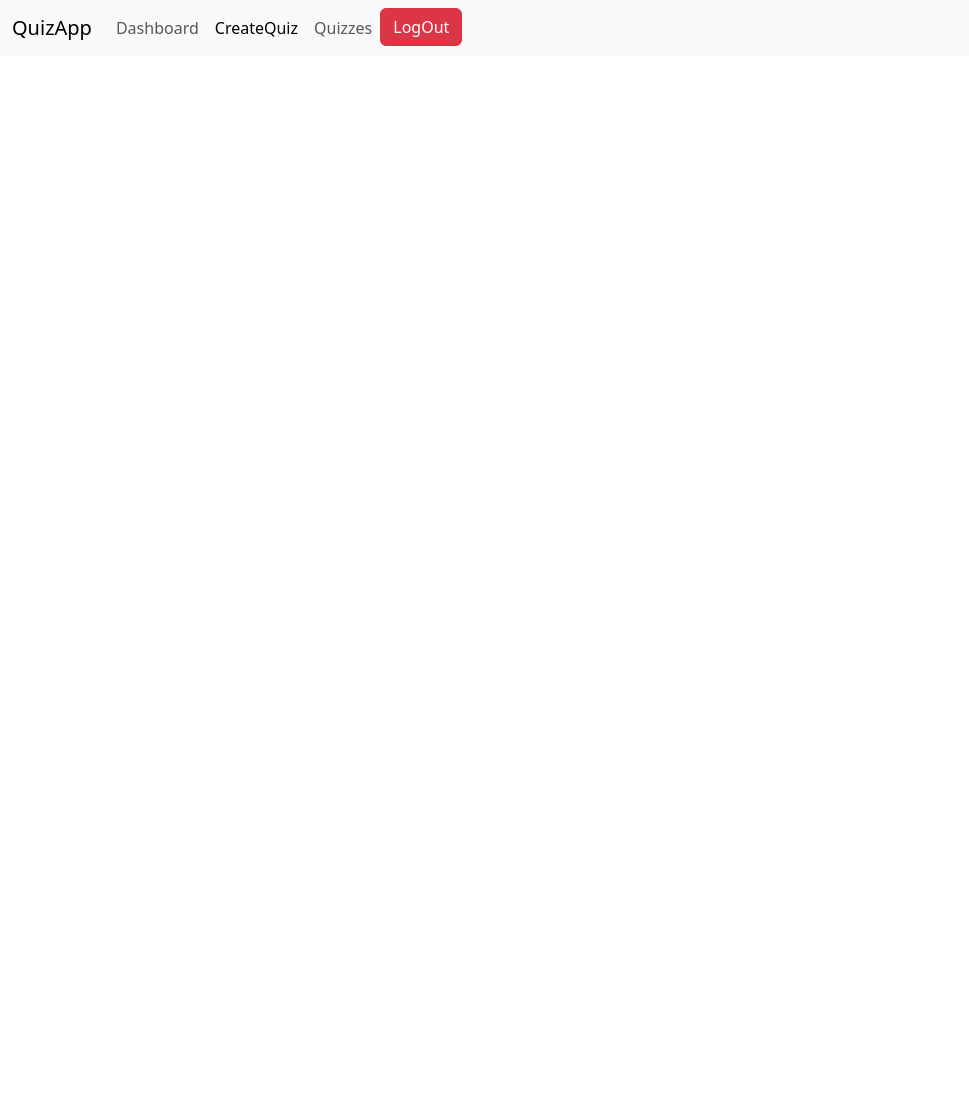
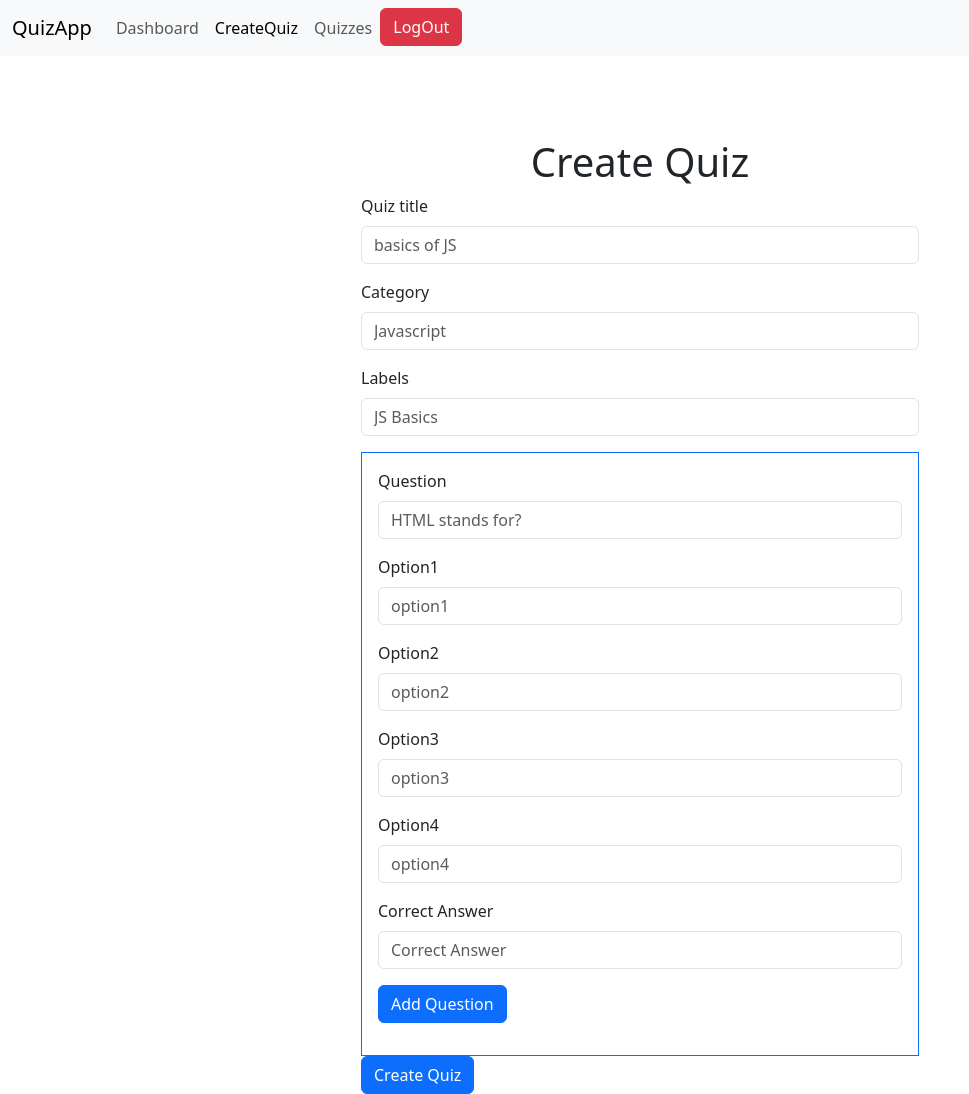
Before and after one commit to 0vai5/SMIT, a plain HTML site: page QuizApp-Firebase/admin/create-quiz/create-quiz.html in a window 1280 px wide. Shown: the whole page, without its empty margins (0-969 px from the left). Before the commit the page ends 800 px from the top, so only its background shows below. Drawn offline with nearby package versions, Linux system fonts and the light colour scheme.

Commit message:
Add create quiz functionality and improve quizzes display

```diff
--- /dev/null
+++ b/QuizApp-Firebase/admin/create-quiz/create-quiz.css
@@ -0,0 +1,3 @@
+.container {
+    margin-top: 10rem;
+}
--- a/QuizApp-Firebase/admin/create-quiz/create-quiz.html
+++ b/QuizApp-Firebase/admin/create-quiz/create-quiz.html
@@ -7,6 +7,7 @@
     <title>FIREBASEQuiz - Create Quiz</title>
     <link href="https://cdn.jsdelivr.net/npm/bootstrap@5.3.3/dist/css/bootstrap.min.css" rel="stylesheet"
         integrity="sha384-QWTKZyjpPEjISv5WaRU9OFeRpok6YctnYmDr5pNlyT2bRjXh0JMhjY6hW+ALEwIH" crossorigin="anonymous">
+        <link rel="stylesheet" href="create-quiz.css">
 </head>
 
 <body>
@@ -41,6 +42,65 @@
 
     <!-- Navbar End -->
 
+
+    <!-- Create Quiz Form -->
+
+    <div class="container">
+        <div class="d-flex flex-column justify-content-center align-items-center vh-100">
+            <h1>Create Quiz</h1>
+            <div class="w-50">
+                <div class="mb-3">
+                    <label for="quiz-title" class="form-label">Quiz title</label>
+                    <input type="text" class="form-control" id="quiz-title" placeholder="basics of JS">
+                </div>
+                <div class="mb-3">
+                    <label for="category" class="form-label">Category</label>
+                    <input type="text" class="form-control" id="quiz-category" placeholder="Javascript">
+                </div>
+                <div class="mb-3">
+                    <label for="labels" class="form-label">Labels</label>
+                    <input type="text" class="form-control" id="quiz-label" placeholder="JS Basics">
+                </div>
+
+                <div class="border border-primary p-3">
+                    <div class="mb-3">
+                        <label for="question-text" class="form-label">Question</label>
+                        <input type="text" class="form-control" id="question-text" placeholder="HTML stands for?">
+                    </div>
+                    <div class="mb-3">
+                        <label for="option1" class="form-label">Option1</label>
+                        <input type="text" class="form-control" id="option1" placeholder="option1">
+                    </div>
+                    <div class="mb-3">
+                        <label for="option2" class="form-label">Option2</label>
+                        <input type="text" class="form-control" id="option2" placeholder="option2">
+                    </div>
+                    <div class="mb-3">
+                        <label for="option3" class="form-label">Option3</label>
+                        <input type="text" class="form-control" id="option3" placeholder="option3">
+                    </div>
+                    <div class="mb-3">
+                        <label for="option4" class="form-label">Option4</label>
+                        <input type="text" class="form-control" id="option4" placeholder="option4">
+                    </div>
+                    <div class="mb-3">
+                        <label for="correct-answer" class="form-label">Correct Answer</label>
+                        <input type="text" class="form-control" id="correct-answer" placeholder="Correct Answer">
+                    </div>
+                    <div class="mb-3">
+                        <button onclick="addQuestion()" class="btn btn-primary">Add Question</button>
+                    </div>
+                </div>
+
+                <div class="w-100">
+                    <button class="btn btn-primary" onclick="createQuizHandler(this)">Create Quiz</button>
+                </div>
+            </div>
+        </div>
+    </div>
+
+    <!-- Create Quiz Form End -->
+
 </body>
 <script src="https://cdn.jsdelivr.net/npm/bootstrap@5.3.3/dist/js/bootstrap.bundle.min.js"
     integrity="sha384-YvpcrYf0tY3lHB60NNkmXc5s9fDVZLESaAA55NDzOxhy9GkcIdslK1eN7N6jIeHz"
--- a/QuizApp-Firebase/admin/create-quiz/create-quiz.js
+++ b/QuizApp-Firebase/admin/create-quiz/create-quiz.js
@@ -1,77 +1,94 @@
 import { logoutAction } from "../../utils/authActions.js";
-import { createQuiz } from "../../utils/quizActions.js"
-const quizTitle = document.querySelector('#quiz-title');
-const quizCategory = document.querySelector('#quiz-category');
-const quizLabel = document.querySelector('#quiz-label');
-const questionText = document.querySelector('#question-text');
-const correctAnswer = document.querySelector('#correct-answer');
-const option1 = document.querySelector('#option1');
-const option2 = document.querySelector('#option2');
-const option3 = document.querySelector('#option3');
-const option4 = document.querySelector('#option4');
-
+import { createQuiz } from "../../utils/quizActions.js";
+const quizTitle = document.querySelector("#quiz-title");
+const quizCategory = document.querySelector("#quiz-category");
+const quizLabel = document.querySelector("#quiz-label");
+const questionText = document.querySelector("#question-text");
+const correctAnswer = document.querySelector("#correct-answer");
+const option1 = document.querySelector("#option1");
+const option2 = document.querySelector("#option2");
+const option3 = document.querySelector("#option3");
+const option4 = document.querySelector("#option4");
 
 const logoutHandler = () => logoutAction();
-
 
 const questions = [];
 let questionCounter = 0;
 
 const addQuestion = () => {
-    if (!questionText.value || !correctAnswer.value || !option1.value || !option2.value || !option3.value || !option4.value) {
+  if (
+    !questionText.value ||
+    !correctAnswer.value ||
+    !option1.value ||
+    !option2.value ||
+    !option3.value ||
+    !option4.value
+  ) {
     alert("Please fill all fields");
     return;
-    };
-
+  }
 
   const question = {
     question: questionText.value,
     correctAnswer: correctAnswer.value,
-        options: [option1.value, option2.value, option3.value, option4.value]
+    options: [option1.value, option2.value, option3.value, option4.value],
   };
+
+  console.log(question, "question");
 
   questions.push(question);
   questionCounter++;
 
-    questionText.value = '';
-    correctAnswer.value = '';
-    option1.value = '';
-    option2.value = '';
-    option3.value = '';
-    option4.value = '';
+  questionText.value = "";
+  correctAnswer.value = "";
+  option1.value = "";
+  option2.value = "";
+  option3.value = "";
+  option4.value = "";
 
+  console.log(questions, "questions");
+};
 
+const createQuizHandler = async (btn) => {
+  btn.innerHTML = "Creating Quiz...";
+  btn.disabled = true;
+
+  if (
+    !quizTitle.value ||
+    !quizCategory.value ||
+    !quizLabel.value ||
+    questions.length <= 0
+  ) {
+    alert("All Fields Are Required");
+    btn.innerHTML = "Create Quiz";
+    btn.disabled = false;
+    return;
   }
 
-const createQuizHandler = () => {
-
-    if (!quizTitle.value || !quizCategory.value || !quizLabel.value || questions.length <= 0) {
-        alert("All Fields Are Required");
-        return
-    };
-
-    const labels = quizLabel.value.split(" ")
+  const labels = quizLabel.value.split(" ");
 
   const quizObj = {
     quizTitle: quizTitle.value,
     quizCategory: quizCategory.value,
     label: labels,
     questions,
-        available: false
-    }
+    available: false,
+  };
 
-    const quiz = createQuiz(quizObj);
+  console.log(quizObj, "quizObj");
+
+  const quiz = await createQuiz(quizObj);
 
   if (quiz) {
+    btn.innerHTML = "Create Quiz";
+    btn.disabled = false;
     alert("Successfully Created Quiz");
     window.location.replace("../dashboard/dashboard.html");
   } else {
     alert("Error creating Quiz");
   }
-}
+};
 
-
-
-window.createQuizHandler = createQuizHandler
-window.addQuestion = addQuestion
-window.logoutHandler = logoutHandler
+window.createQuizHandler = createQuizHandler;
+window.addQuestion = addQuestion;
+window.logoutHandler = logoutHandler;
--- a/QuizApp-Firebase/admin/dashboard/dashboard.js
+++ b/QuizApp-Firebase/admin/dashboard/dashboard.js
@@ -1,4 +1,4 @@
-import { logoutAction } from "../../utils/actions.js";
+import { logoutAction } from "../../utils/authActions.js";
 
 const logoutHandler = () => {
     logoutAction();
```
Also changed, not shown: QuizApp-Firebase/admin/quizzes/quizzes.html (+45 -15 lines), QuizApp-Firebase/admin/quizzes/quizzes.js (added, +27 -0 lines), QuizApp-Firebase/utils/quizActions.js (line endings or trailing spaces). Lines whose indentation alone changed are shown as unchanged.
